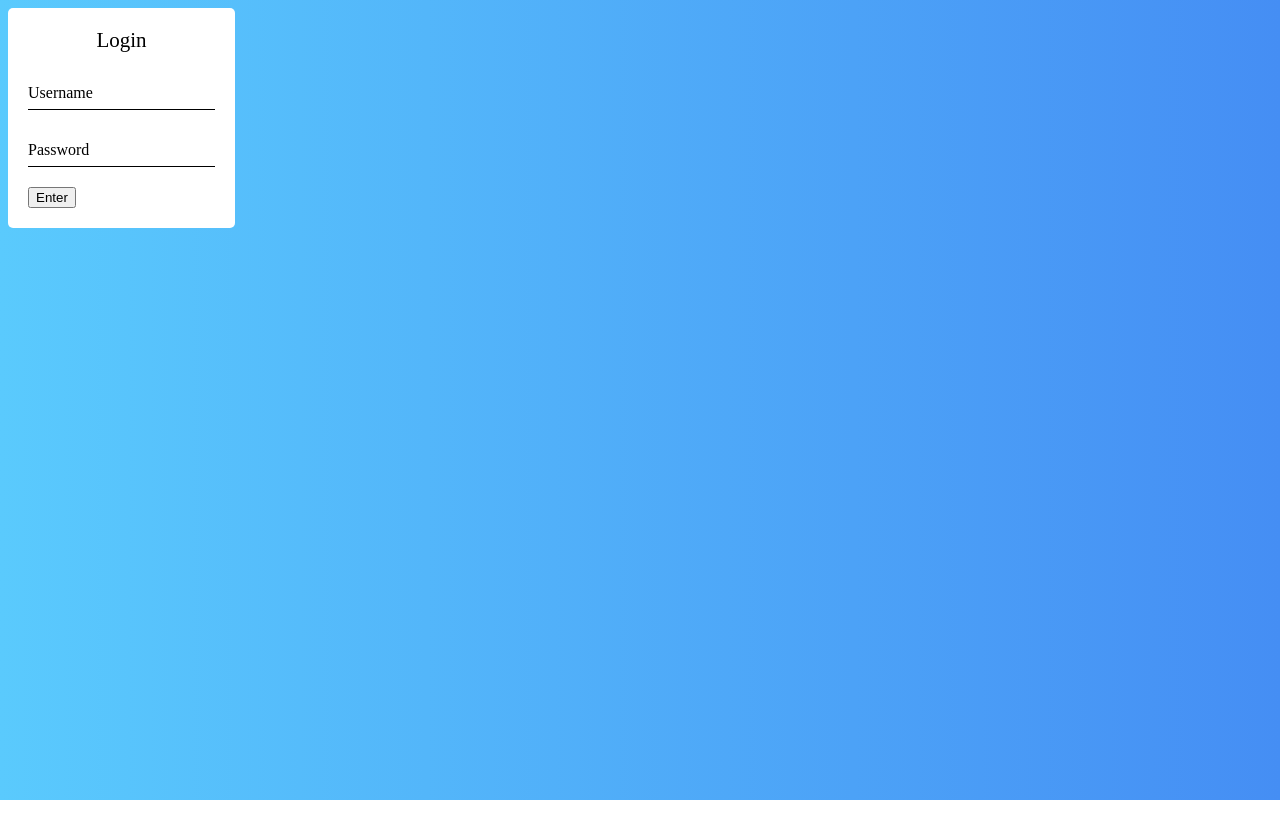
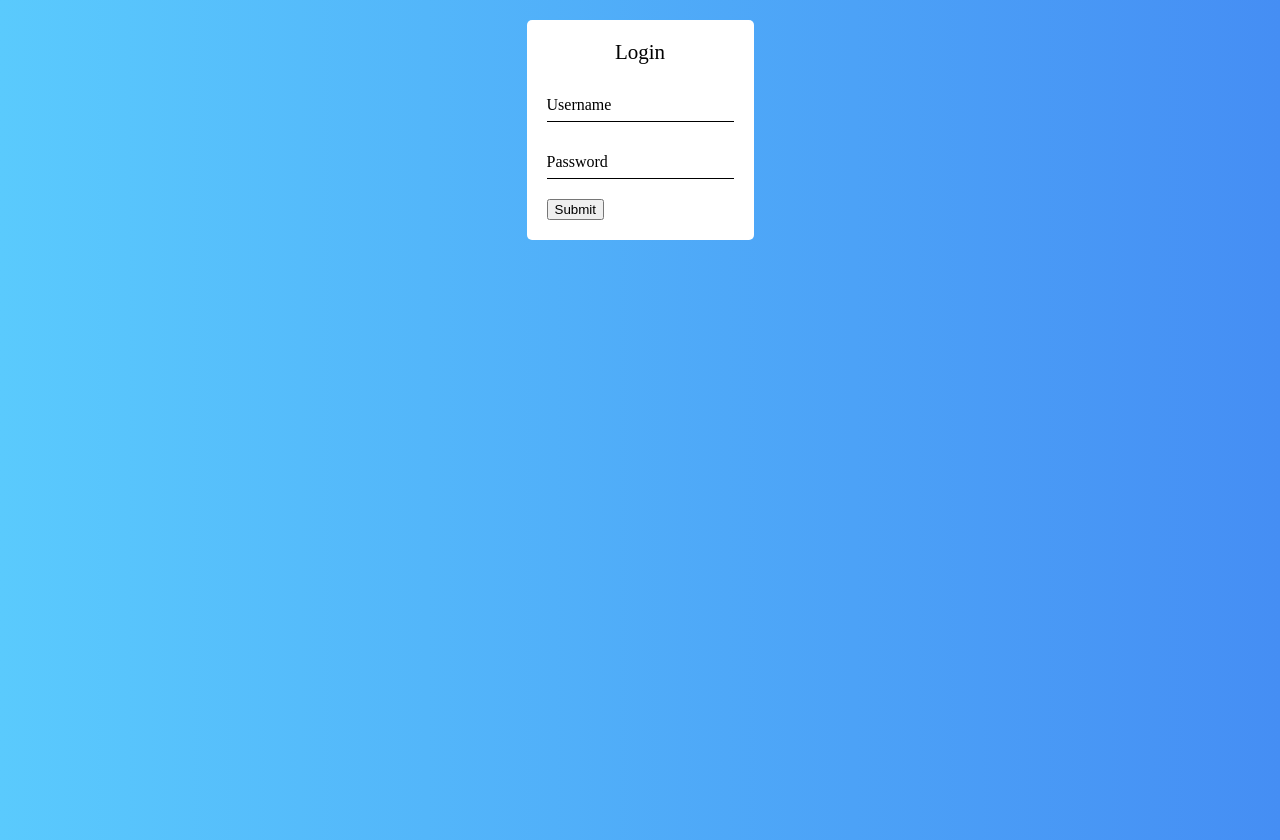
Before and after one commit to inveker/test-work_svisitom, a Vue app: page / in a window 1280 px wide. Before the commit the page ends 800 px from the top, so only its background shows below. Built offline with nearby package versions, Linux system fonts and the light colour scheme.

Commit message:
Structuring & Routing

```diff
--- a/src/App.vue
+++ b/src/App.vue
@@ -1,70 +1,36 @@
 <template>
-  <form action="">
-    <legend>Login</legend>
-
-    <label-placeholder placeholder="Username" class="placeholder" :active="username.length">
-      <input v-model="username" type="text" name="username" required>
-    </label-placeholder>
-
-    <label-placeholder placeholder="Password" class="placeholder" :active="password.length">
-      <input v-model="password" name="password" type="password" required/>
-    </label-placeholder>
-
-    <input type="submit" value="Enter">
-  </form>
+  <component :is="ViewComponent" />
 </template>
 
 <script>
-import LabelPlaceholder from "./components/ui/LabelPlaceholder.vue";
-
+const routes = {
+  '/': 'Auth',
+}
 
 export default {
   data() {
     return {
-      username: '',
-      password: '',
+      currentRoute: window.location.pathname
     };
   },
-  components: {
-    LabelPlaceholder
-  },
-  methods: {
-    a() {
-      console.log(this.password)
+  computed: {
+    ViewComponent() {
+      const matchingView = routes[this.currentRoute]
+      console.log('./pages/' + matchingView + '.vue')
+      return matchingView
+          ? () => import('./pages/' + matchingView + '.vue')
+          : () => import('./pages/404.vue')
     }
   }
 };
 </script>
 
 <style>
+  html {
+    height: 100%;
+  }
   body {
-    background: linear-gradient(to right, #5acafd, #458ef4);
+    margin: 0;
+    height: 100%;
   }
 </style>
-
-<style scoped>
-  form {
-    background-color: #fff;
-    display: inline-block;
-    padding: 20px;
-    border-radius: 5px;
-    margin: 0 auto;
-  }
-  legend {
-    font-size: 21px;
-    padding: 0;
-    text-align: center;
-    margin-bottom: 20px;
-  }
-  .placeholder {
-    display: block;
-    margin-bottom: 20px;
-  }
-  input[type="password"],
-  input[type="text"] {
-    outline: none;
-    border: none;
-    border-bottom: 1px solid #000;
-    padding: 5px;
-  }
-</style>
--- /dev/null
+++ b/src/layouts/Main.vue
@@ -0,0 +1,19 @@
+<template>
+  <div class="main-template">
+    <slot></slot>
+  </div>
+</template>
+
+<script>
+export default {
+}
+</script>
+
+<style scoped>
+  .main-template {
+    padding: 20px 0;
+    height: 100%;
+    background: linear-gradient(to right, #5acafd, #458ef4);
+    text-align: center;
+  }
+</style>
--- /dev/null
+++ b/src/pages/404.vue
@@ -0,0 +1,13 @@
+<template>
+
+</template>
+
+<script>
+export default {
+name: "404"
+}
+</script>
+
+<style scoped>
+
+</style>
--- /dev/null
+++ b/src/pages/Auth.vue
@@ -0,0 +1,63 @@
+<template>
+  <MainLayout>
+    <form action="">
+      <legend>Login</legend>
+
+      <LabelPlaceholder placeholder="Username" :active="username.length" class="placeholder">
+        <input v-model="username" type="text" name="username" required>
+      </LabelPlaceholder>
+
+      <LabelPlaceholder placeholder="Password" :active="password.length" class="placeholder">
+        <input v-model="password" name="password" type="password" required/>
+      </LabelPlaceholder>
+
+      <input type="submit">
+    </form>
+  </MainLayout>
+</template>
+
+<script>
+import LabelPlaceholder from "../components/ui/LabelPlaceholder.vue";
+import MainLayout from "../layouts/Main.vue";
+
+export default {
+  data() {
+    return {
+      username: '',
+      password: '',
+    };
+  },
+  components: {
+    LabelPlaceholder,
+    MainLayout
+  }
+}
+</script>
+
+<style scoped>
+  form {
+    background-color: #fff;
+    display: inline-block;
+    padding: 20px;
+    border-radius: 5px;
+    margin: 0 auto;
+    text-align: left;
+  }
+  legend {
+    font-size: 21px;
+    padding: 0;
+    text-align: center;
+    margin-bottom: 20px;
+  }
+  .placeholder {
+    display: block;
+    margin-bottom: 20px;
+  }
+  input[type="password"],
+  input[type="text"] {
+    outline: none;
+    border: none;
+    border-bottom: 1px solid #000;
+    padding: 5px;
+  }
+</style>
```
